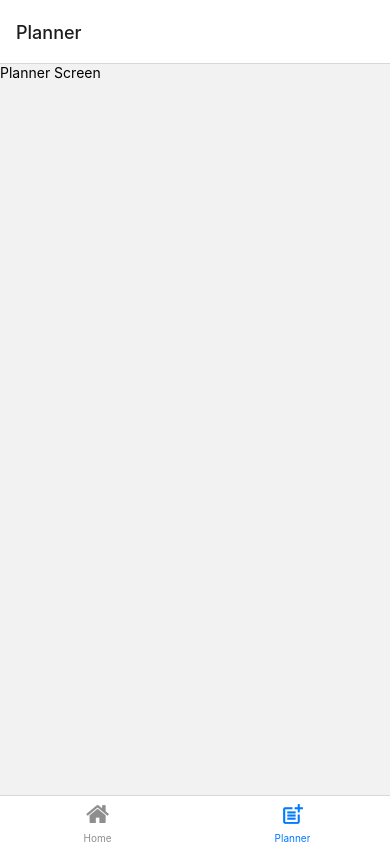
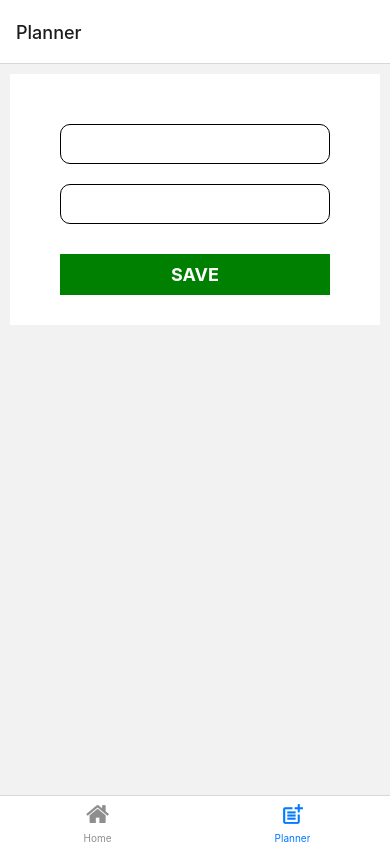
Before and after one commit to sabirAIE/my-native-app, a React Native app: screen /Planner in a window 390 px wide. Built offline with nearby package versions, Linux system fonts and the light colour scheme.

Commit message:
form added

```diff
--- /dev/null
+++ b/components/WorkoutForm.tsx
@@ -0,0 +1,95 @@
+import React, { useState } from "react";
+import { View, Text, StyleSheet, TextInput, Button, Pressable, TouchableOpacity } from "react-native";
+
+
+
+export type ExcersiseForm = {
+    name:string,
+    duration:string
+}
+
+type WorkoutFormData = {
+    onFormSubmit: (form: ExcersiseForm) =>void
+}
+
+export default function WorkoutForm({onFormSubmit}:WorkoutFormData){
+
+    const [form, setForm] = useState({
+        name:'',
+        duration:''
+    })
+
+    const onChangeForm = (name:string) =>(text:string)=>{
+        setForm({
+            ...form,
+            [name]:text
+        })
+    }
+    return (
+        <View style={styles.container}>
+            <View style={styles.cotext}>
+                <TextInput
+                    style={styles.input}
+                    onChangeText={onChangeForm('name')}
+                    value={form.name}
+                />
+
+                <TextInput
+                    style={styles.input}
+                    onChangeText={onChangeForm('duration')}
+                    value={form.duration}
+                    keyboardType="numeric"
+                />
+
+                <TouchableOpacity
+                    style={styles.buttonStyle}
+                    onPress={() => onFormSubmit(form)}
+                >
+                    <Text style={styles.appButtonText} >Save</Text>
+                </TouchableOpacity>
+            </View>
+        </View>
+    );
+}
+
+
+const styles = StyleSheet.create({
+    container:{
+        backgroundColor:'#fff',
+        borderRadius:0,
+        padding:10,
+        margin:10,
+    },
+
+    input: {
+        height: 40,
+        borderWidth: 0.5,
+        margin:10,
+        padding:10,
+        borderRadius:10
+    },
+    buttonStyle:{
+        elevation: 8,
+        backgroundColor: "green",
+        borderRadius: .5,
+        paddingVertical: 10,
+        paddingHorizontal: 12,
+        marginLeft:10,
+        marginRight:10,
+        marginTop:20
+    },
+    appButtonText: {
+        fontSize: 18,
+        color: "#fff",
+        fontWeight: "bold",
+        alignSelf: "center",
+        textTransform: "uppercase"
+    },
+    cotext:{
+        backgroundColor:'',
+        marginBottom:10,
+        padding:10,
+        margin:20,
+        color:'#fff'
+    }
+})
--- a/components/styledComponents/MyModal.tsx
+++ b/components/styledComponents/MyModal.tsx
@@ -21,12 +21,11 @@ export function MyModal({activator: Activator, children}: modalProps){
             <Modal
                 visible={visibleModal}
                 animationType="slide"
-                transparent={true}
+                transparent={false}
                 style={styles.modalView}
 
             >
                 <View style={styles.centeredView}>
-                    <View style={styles.cur}>
 
                     {/* this is going to passed through the props */}
                     {children}
@@ -39,7 +38,6 @@ export function MyModal({activator: Activator, children}: modalProps){
 
                         </Button>
                     </Pressable>
-                    </View>
                 </View>
             </Modal>
 
--- a/hooks/useCountDown.ts
+++ b/hooks/useCountDown.ts
@@ -21,7 +21,7 @@ export function useCountDown(idx: number, initialCount: number=-1){
                     return counter - 1;
                 });
 
-            }, 1000);
+            }, 50);
         }
 
         return ()=> cleanUP();
--- a/package.json
+++ b/package.json
@@ -19,7 +19,9 @@
     "expo-status-bar": "~1.2.0",
     "react": "17.0.1",
     "react-dom": "17.0.1",
+    "react-hook-form": "^7.28.1",
     "react-native": "0.64.3",
+    "react-native-input-style": "^1.0.2",
     "react-native-safe-area-context": "3.3.2",
     "react-native-screens": "~3.10.1",
     "react-native-web": "0.17.1"
--- a/screens/HomeScreen.tsx
+++ b/screens/HomeScreen.tsx
@@ -1,5 +1,5 @@
 import React from 'react';
-import { View, Text, StyleSheet, FlatList, Pressable} from "react-native";
+import { View, Text, StyleSheet, FlatList, Pressable, ScrollView} from "react-native";
 import { NativeStackHeaderProps } from '@react-navigation/native-stack';
 import WorkoutItem from '../components/WorkoutItem';
 import { useWorkouts } from '../hooks/useWorkouts';
@@ -12,8 +12,9 @@ export default function HomeScreen({navigation}: NativeStackHeaderProps){
 
     return(
 
-        <View style={styles.container}>
+        <ScrollView style={styles.container}>
             <FlatList
+                style={styles.flatList}
                 data={workoutData}
                 renderItem={({item})=>{
 
@@ -30,14 +31,14 @@ export default function HomeScreen({navigation}: NativeStackHeaderProps){
                 keyExtractor={(item)=>item.slug}
             />
 
-        </View>
+        </ScrollView>
 
     );
 }
 
 const styles = StyleSheet.create({
     container:{
-        padding: 20,
+        padding: 10,
         backgroundColor:'#ffff43',
         flex:1
     },
@@ -46,5 +47,9 @@ const styles = StyleSheet.create({
         fontSize:20,
         marginBottom:20,
         fontWeight:'bold',
+    },
+
+    flatList:{
+        marginBottom:10
     }
 })
--- a/screens/PlannerScreen.tsx
+++ b/screens/PlannerScreen.tsx
@@ -1,18 +1,26 @@
 import React, { useEffect } from 'react';
-import { View,Text, Button, } from "react-native";
+import { View,Text, Button, StyleSheet, ScrollView, SafeAreaView, StatusBar } from "react-native";
 import { NativeStackHeaderProps } from '@react-navigation/native-stack';
+import WorkoutForm, { ExcersiseForm } from '../components/WorkoutForm';
 
 export default function PlannerScreen({navigation}: NativeStackHeaderProps){
 
-    useEffect(()=>{
-        console.log("Planner Screen");
-    },[]);
+    const handleSubmit = (form: ExcersiseForm)=>{
+        alert(form.name);
+    }
 
     return(
-
-        <View>
-            <Text>Planner Screen</Text>
+        <View style={styles.container}>
+            <WorkoutForm
+                onFormSubmit={handleSubmit}
+            />
         </View>
-
     );
 }
+
+
+const styles = StyleSheet.create({
+    container: {
+        flex: 1,
+    },
+})
```
Also changed, not shown: 1 other file (tests, documents, lock files or other folders). Lines whose indentation alone changed are shown as unchanged.
